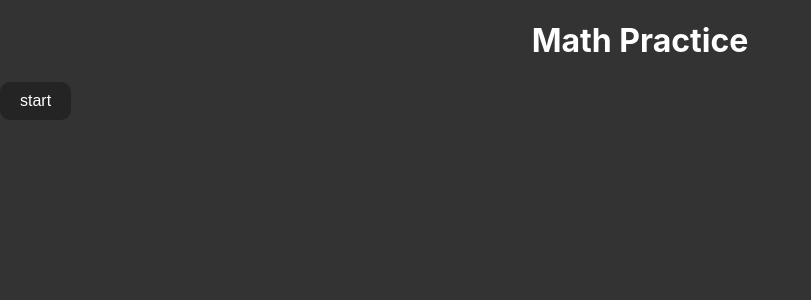
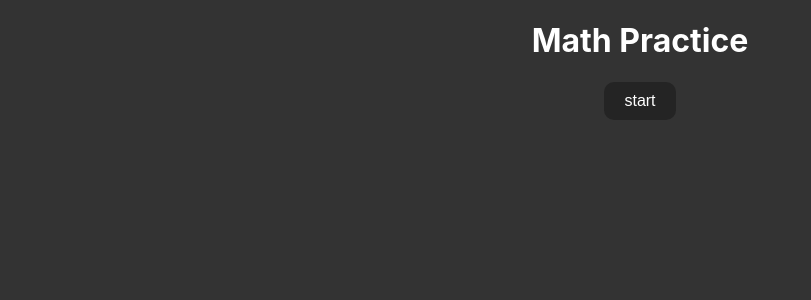
Before and after one commit to gateniomer/math-practice-app, a React (Create React App) app: page / in a window 1280 px wide. Shown: the top 300 px of the page, without its empty margins (0-811 px from the left). Built offline with nearby package versions, Linux system fonts and the light colour scheme.

Commit message:
centered start button

```diff
--- a/src/App.css
+++ b/src/App.css
@@ -27,6 +27,10 @@
 .App-link {
   color: #61dafb;
 }
+.start-btn{
+  display: block;
+  margin: auto;
+}
 
 @keyframes App-logo-spin {
   from {
--- a/src/components/button/button.jsx
+++ b/src/components/button/button.jsx
@@ -1,8 +1,8 @@
 const Button = (props) => {
-  const {value,onClickHandler} = props;
-
+  const {value,onClickHandler,className} = props;
+  console.log(className);
   return (
-    <button className="mp-button" onClick={onClickHandler}>{value}</button>
+    <button className={className +" mp-button"} onClick={onClickHandler}>{value}</button>
   )
 }
 
--- a/src/components/calculator/calculator.jsx
+++ b/src/components/calculator/calculator.jsx
@@ -72,7 +72,7 @@ class Calculator extends Component{
         <h2>History:</h2>
         {this.state.history.map((item,acc) => <h3 key={item.exercise}>[{acc+1}] {item.exercise} | {item.numOfTries} trys</h3>)}
         </>
-        :<Button className="start" value="start" onClickHandler={this.onStartHandler}/>}
+        :<Button className="start-btn" value="start" onClickHandler={this.onStartHandler}/>}
 
     </>
     )
```
